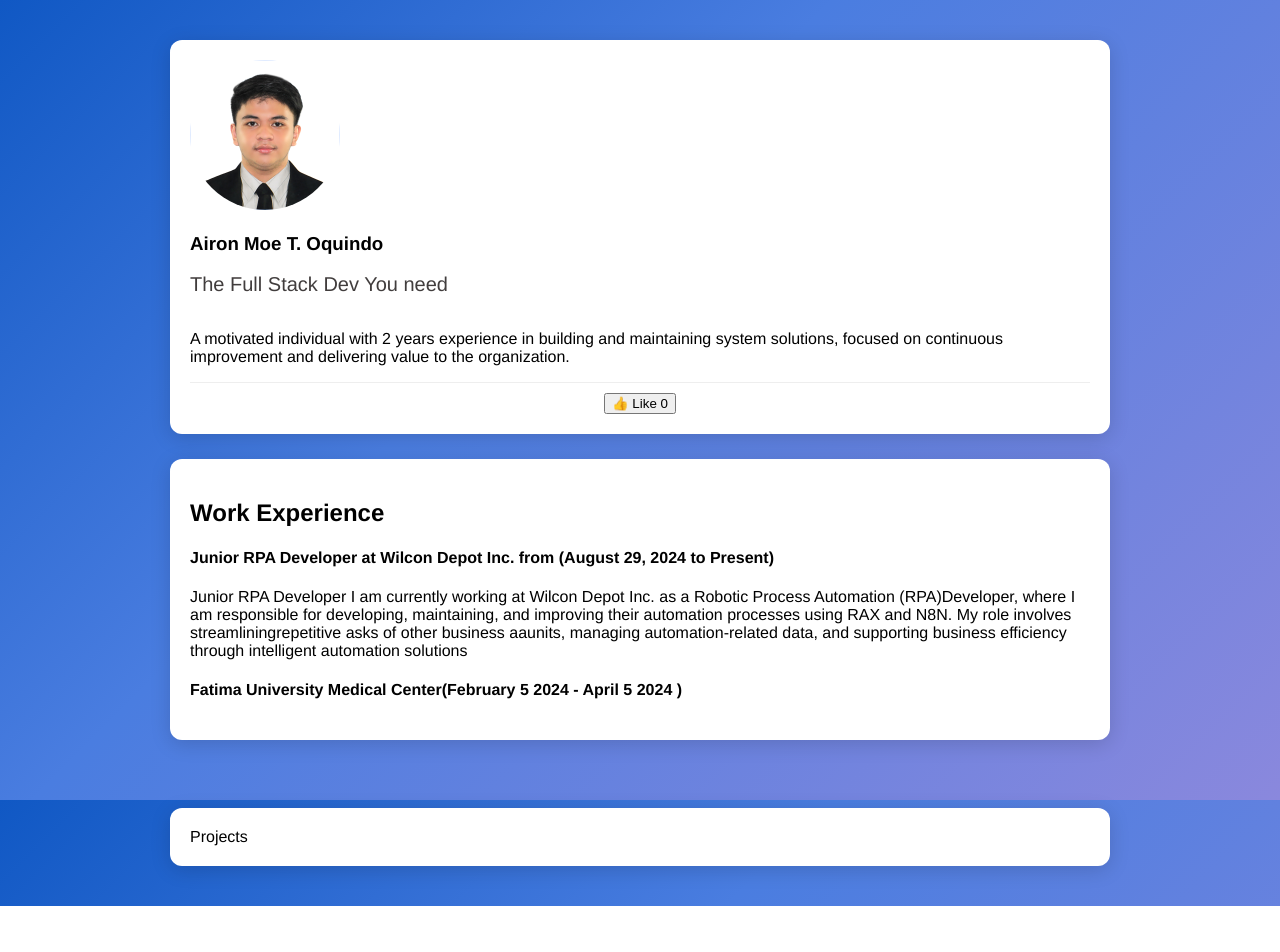
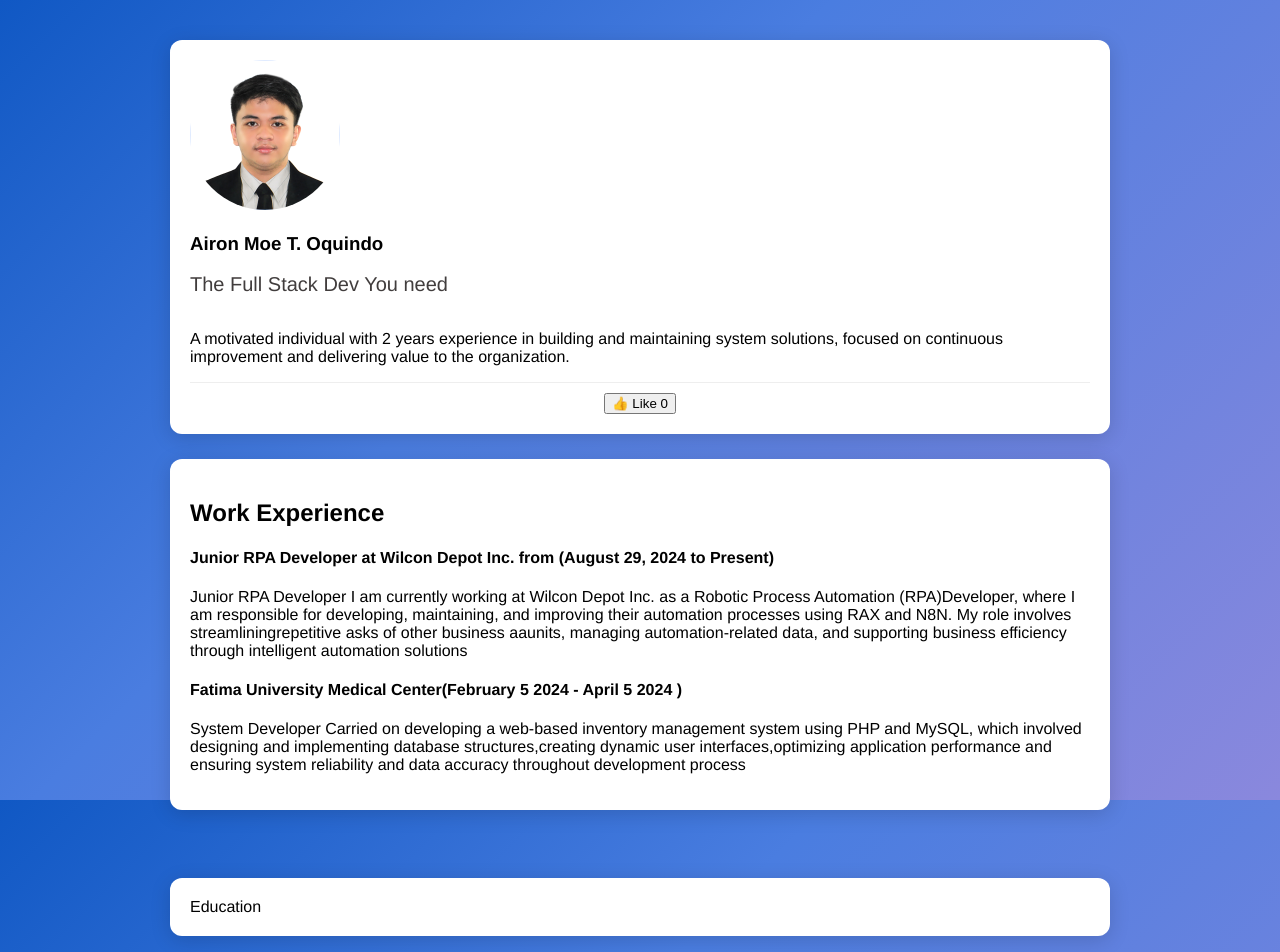
Before and after one commit to aironmoe/portfolio-website, a Vue app: page / in a window 1280 px wide. Shown: the top 952 px of the page. Before the commit the page ends 906 px from the top, so only its background shows below. Built offline with nearby package versions, Linux system fonts and the light colour scheme.

Commit message:
adding Education back ground

```diff
--- a/src/components/HelloWorld.vue
+++ b/src/components/HelloWorld.vue
@@ -38,7 +38,9 @@ const isZoomed = ref(false);
 
       <div class="card">
         <h2>Work Experience</h2>
-        <h4 class="fb-name">Junior RPA Developer at Wilcon Depot Inc. from (August 29, 2024 to Present)</h4>
+        <h4 class="fb-name">
+          Junior RPA Developer at Wilcon Depot Inc. from (August 29, 2024 to Present)
+        </h4>
         <p>
           Junior RPA Developer I am currently working at Wilcon Depot Inc. as a Robotic
           Process Automation (RPA)Developer, where I am responsible for developing,
@@ -50,11 +52,17 @@ const isZoomed = ref(false);
         <h4 class="fb-name">
           Fatima University Medical Center(February 5 2024 - April 5 2024 )
         </h4>
-        <p></p>
+        <p>
+          System Developer Carried on developing a web-based inventory management system
+          using PHP and MySQL, which involved designing and implementing database
+          structures,creating dynamic user
+          interfaces,optimizing application performance and ensuring system reliability and
+          data accuracy throughout development process
+        </p>
       </div>
       <br />
       <div class="card">
-        <div class="fb-name">Projects</div>
+        <div class="fb-name">Education</div>
       </div>
     </section>
   </div>
```
